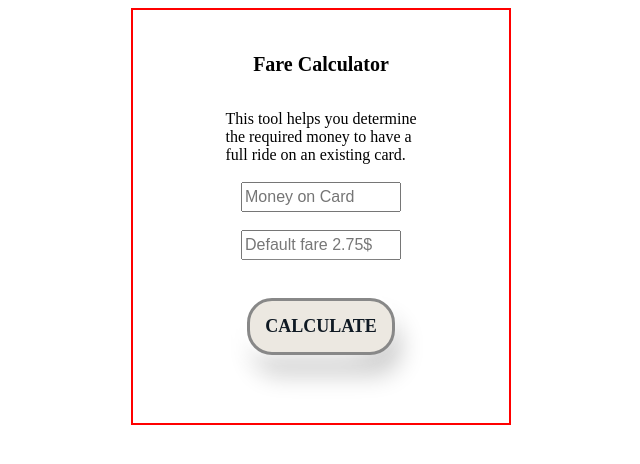
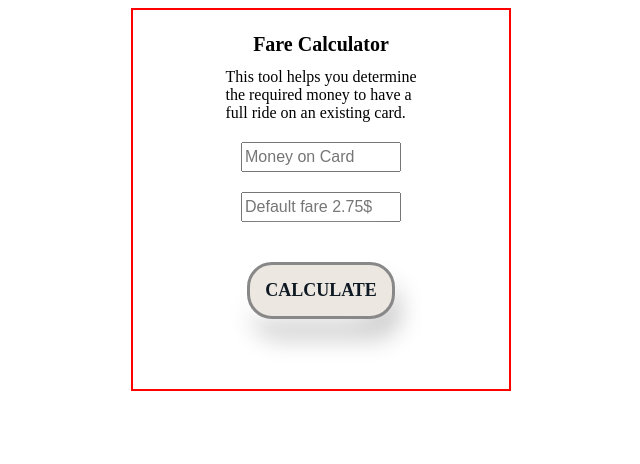
Before and after one commit to Gconnect3/fareCalculator, a plain HTML site: page index.html in a window 1280 px wide. Shown: the whole page, without its empty margins (319-959 px from the left). Drawn offline with Linux system fonts and the light colour scheme.

Commit message:
increased margin between elements, decreased margin top for text

```diff
--- a/css/style.css
+++ b/css/style.css
@@ -6,10 +6,6 @@ html {
 *, *::before, *::after {
     box-sizing: inherit;
     font-size: 1.6rem;
-}
-
-h1{
- font-size: 2rem;
 }
 
 input{
@@ -26,7 +22,7 @@ input{
     padding: 3rem;
 }
 .calculator * {
-    margin-bottom: 1.8rem;
+    margin-bottom: 2rem;
 }
 .money, .fare {
     max-width: 16rem;
@@ -56,6 +52,12 @@ input{
 span {
     color: blue;
 }
+h1,p{
+    margin-top: -.75rem;
+}
+h1{
+    font-size: 2rem;
+}
 
 @media only screen and (max-width: 500px) {
     .calculator{
```
